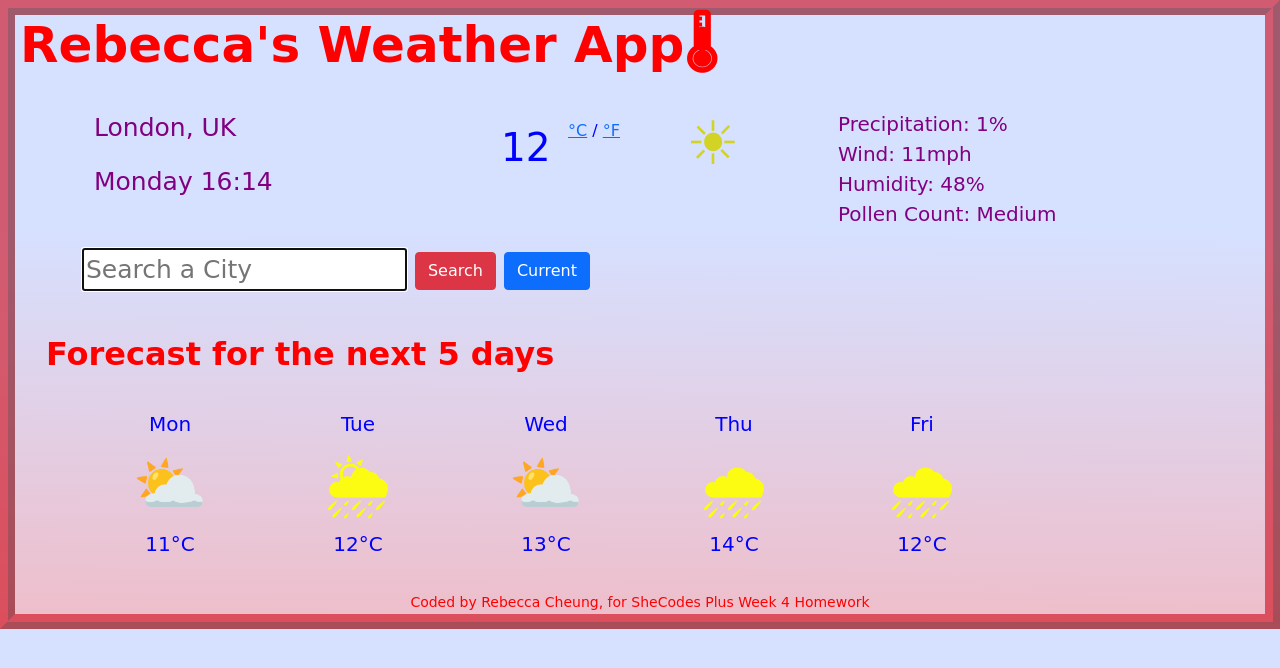
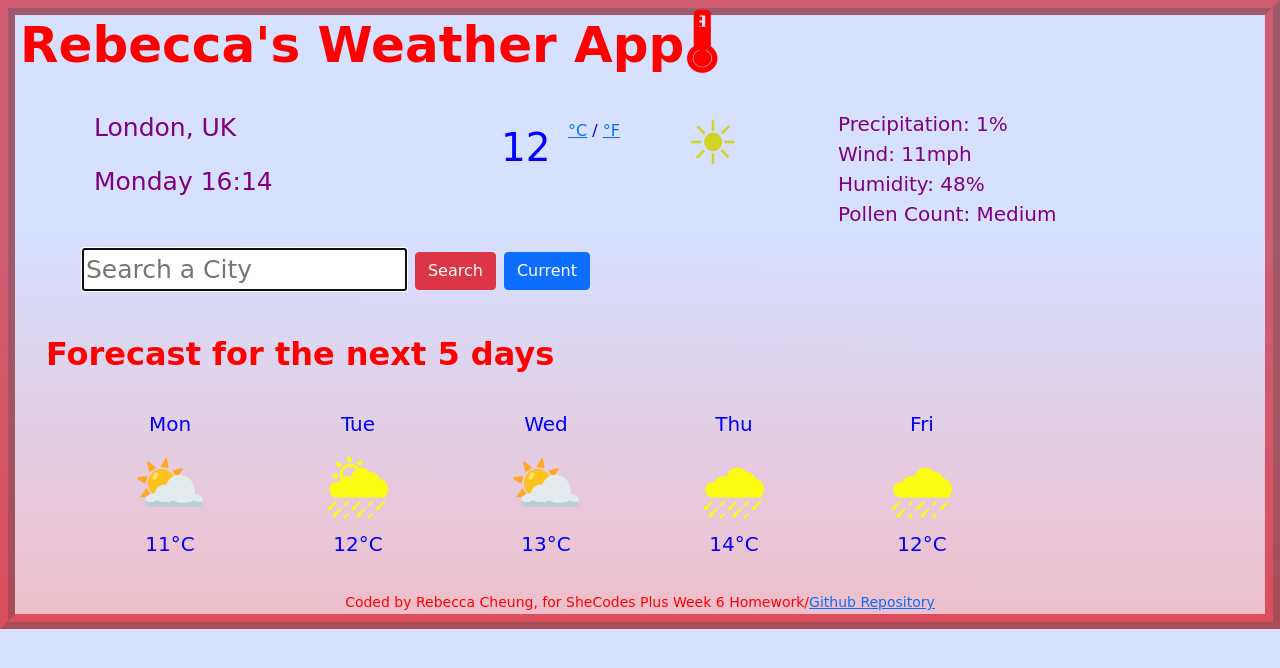
Before and after one commit to Beckachu1907/SheCodes-Plus-Homework, a website built with Parcel: page index.html in a window 1280 px wide. Built offline with nearby package versions, Linux system fonts and the light colour scheme; a web font is replaced by a local one.

Commit message:
Update Index.HTML #1
- changed "Week 4 Homework" to "Week 6 Homework"
- added a link to my Github Repository at the bottom of my weather app website

```diff
--- a/index.html
+++ b/index.html
@@ -120,7 +120,7 @@
 
     <br />
     <footer>
-      <small>Coded by Rebecca Cheung, for SheCodes Plus Week 4 Homework</small>
+      <small>Coded by Rebecca Cheung, for SheCodes Plus Week 6 Homework/<a href="https://github.com/Beckachu1907/SheCodes-Plus-Week-6-Homework">Github Repository</a></small>
     </footer>
   </body>
 </html>
```
